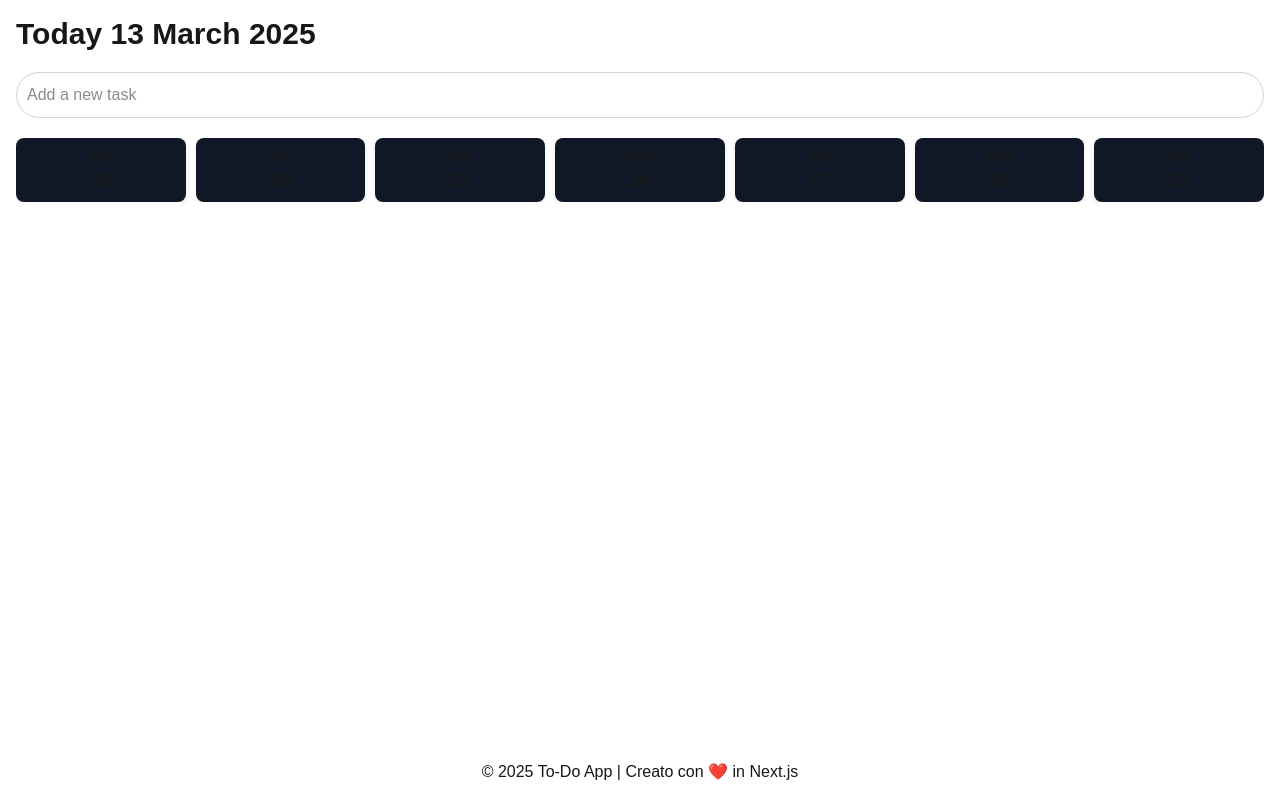
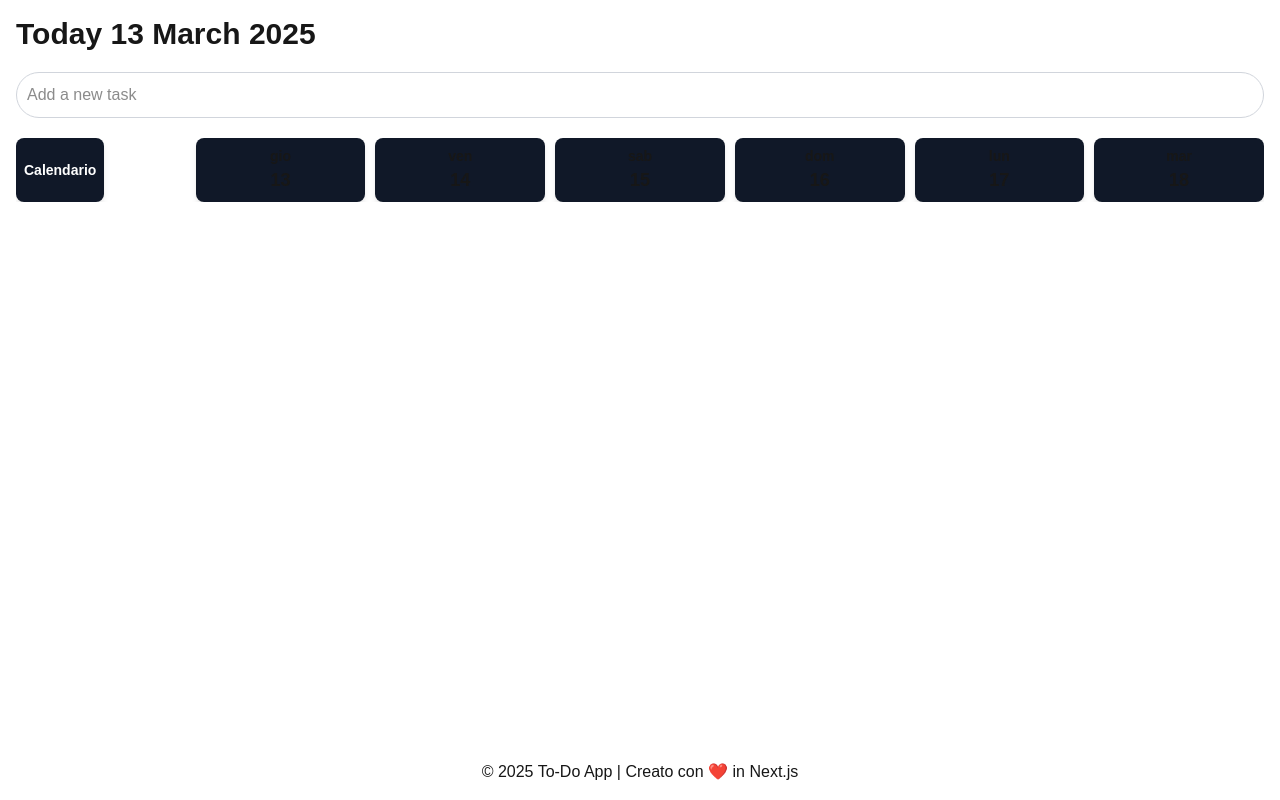
Before and after one commit to Jomar-Navarro/todolist, a Next.js app: page / in a window 1280 px wide. Built offline with nearby package versions, Linux system fonts and the light colour scheme.

Commit message:
add react-datepicker to DaySelector for enhanced date selection; update layout with Font Awesome

```diff
--- a/package.json
+++ b/package.json
@@ -11,6 +11,7 @@
   "dependencies": {
     "next": "15.2.2",
     "react": "^19.0.0",
+    "react-datepicker": "^8.2.0",
     "react-dom": "^19.0.0",
     "swiper": "^11.2.5"
   },
--- a/src/app/layout.js
+++ b/src/app/layout.js
@@ -9,6 +9,14 @@ export const metadata = {
 export default function RootLayout({ children }) {
 	return (
 		<html lang="en">
+			<head>
+				<link
+					rel="stylesheet"
+					href="https://cdnjs.cloudflare.com/ajax/libs/font-awesome/6.5.1/css/all.min.css"
+					integrity="sha512-DTOQO9RWCH3ppGqcWaEA1BIZOC6xxalwEsw9c2QQeAIftl+Vegovlnee1c9QX4TctnWMn13TZye+giMm8e2LwA=="
+					crossorigin="anonymous"
+				/>
+			</head>
 			<body className="min-h-screen flex flex-col">
 				<main className="flex-grow container mx-auto p-4">{children}</main>
 				<Footer />
--- a/src/components/DaySelector.js
+++ b/src/components/DaySelector.js
@@ -1,24 +1,35 @@
 "use client";
 
-import React from "react";
+import React, { useState } from "react";
 import { Swiper, SwiperSlide } from "swiper/react";
-
-// Import Swiper styles
+import DatePicker from "react-datepicker";
 import "swiper/css";
 import "swiper/css/free-mode";
 import "swiper/css/pagination";
+import "react-datepicker/dist/react-datepicker.css";
 
-const days = Array.from({ length: 7 }, (_, i) => {
-	const date = new Date();
+const generateDays = (startDate) => {
+	return Array.from({ length: 7 }, (_, i) => {
+		const date = new Date(startDate);
 		date.setDate(date.getDate() + i);
 		return {
 			name: date.toLocaleDateString("it-IT", { weekday: "short" }),
 			number: date.getDate(),
 		};
 	});
+};
 
 export default function DaySelector({ selectedDay, setSelectedDay }) {
+	const [startDate, setStartDate] = useState(new Date());
+	const days = generateDays(startDate);
+
+	const handleDateChange = (date) => {
+		setStartDate(date);
+		setSelectedDay(date.toLocaleDateString("it-IT", { weekday: "short" }));
+	};
+
 	return (
+		<>
 			<Swiper
 				spaceBetween={10}
 				slidesPerView={4}
@@ -31,6 +42,17 @@ export default function DaySelector({ selectedDay, setSelectedDay }) {
 					},
 				}}
 			>
+				<SwiperSlide>
+					<DatePicker
+						selected={startDate}
+						onChange={handleDateChange}
+						customInput={
+							<button className="flex items-center justify-center w-full h-16 p-2 rounded-lg shadow-md bg-gray-900 text-white">
+								<span className="text-sm font-bold">Calendario</span>
+							</button>
+						}
+					/>
+				</SwiperSlide>
 				{days.map((day, index) => (
 					<SwiperSlide key={index}>
 						<button
@@ -46,5 +68,6 @@ export default function DaySelector({ selectedDay, setSelectedDay }) {
 					</SwiperSlide>
 				))}
 			</Swiper>
+		</>
 	);
 }
```
Also changed, not shown: 1 other file (tests, documents, lock files or other folders). Lines whose indentation alone changed are shown as unchanged.
